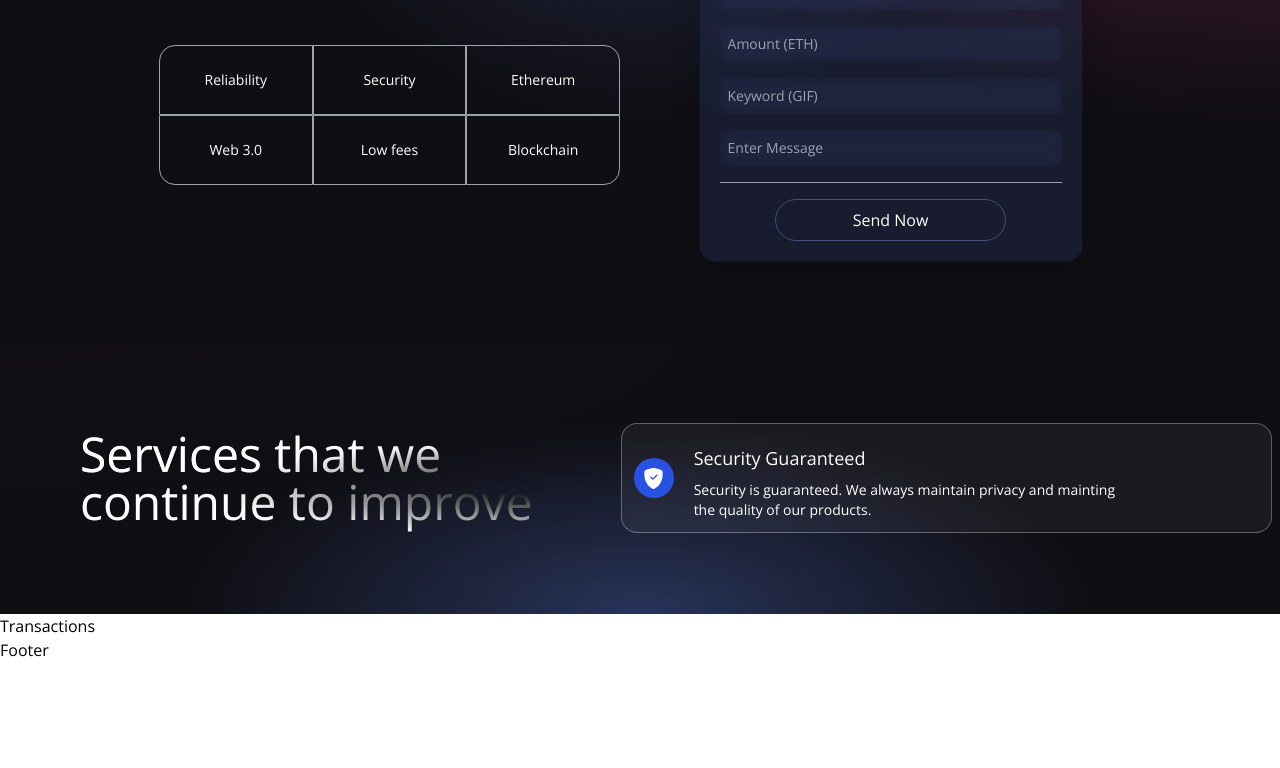
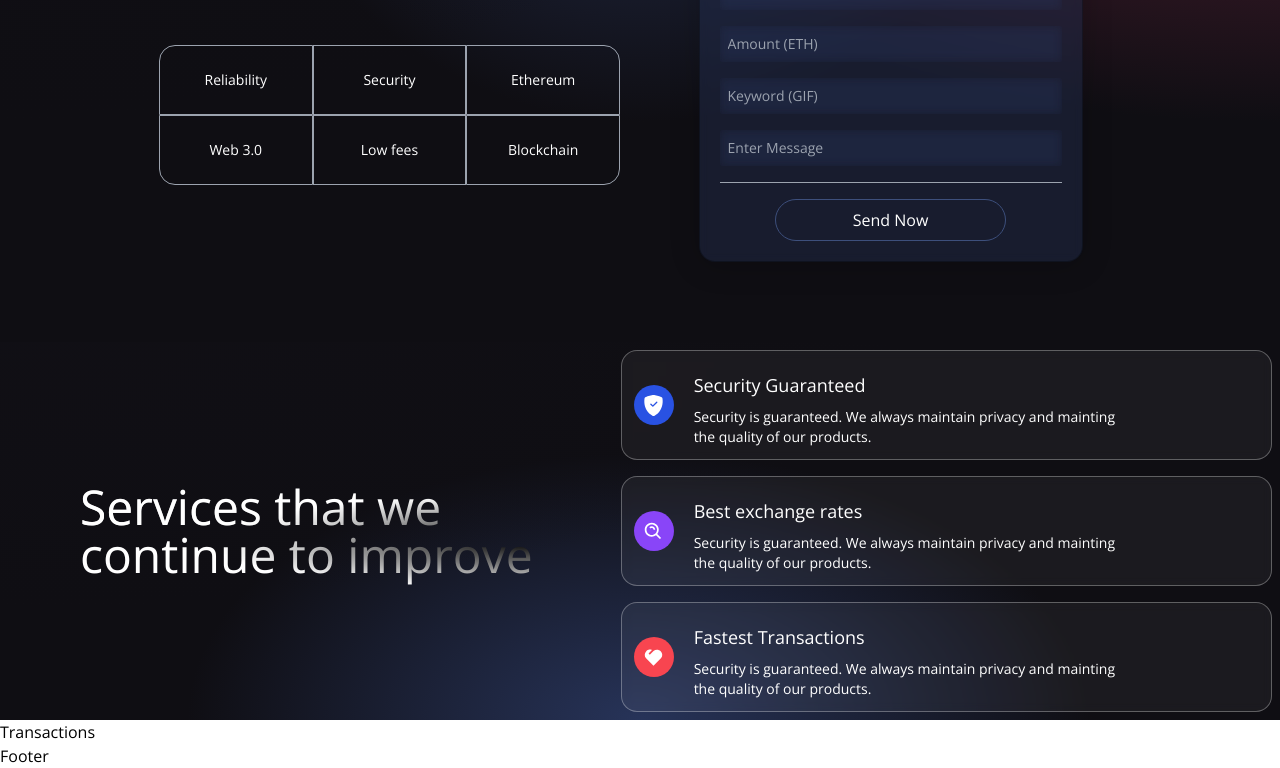
Before and after one commit to juliswer/web3.0-metamask-crypto, a React (Vite) app in the folder client/: page / in a window 1280 px wide. Shown: the part 407-1175 px from the top of the page. Before the commit the page ends 1069 px from the top, so only its background shows below. Built offline with nearby package versions, Linux system fonts and the light colour scheme.

Commit message:
updating the services component

```diff
--- a/client/src/components/Services.jsx
+++ b/client/src/components/Services.jsx
@@ -35,6 +35,18 @@ const Services = () => {
           icon={<BsShieldFillCheck fontSize={21} className="text-white" />}
           subtitle="Security is guaranteed. We always maintain privacy and mainting the quality of our products."
         />
+        <ServiceCard
+          color="bg-[#8945F8]"
+          title="Best exchange rates"
+          icon={<BiSearchAlt fontSize={21} className="text-white" />}
+          subtitle="Security is guaranteed. We always maintain privacy and mainting the quality of our products."
+        />
+        <ServiceCard
+          color="bg-[#F84550]"
+          title="Fastest Transactions"
+          icon={<RiHeart2Fill fontSize={21} className="text-white" />}
+          subtitle="Security is guaranteed. We always maintain privacy and mainting the quality of our products."
+        />
       </div>
     </div>
   );
```
